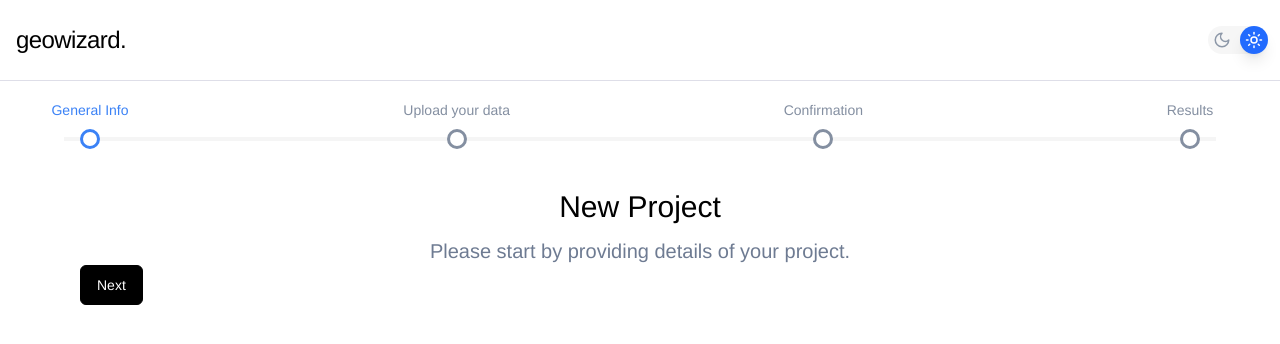
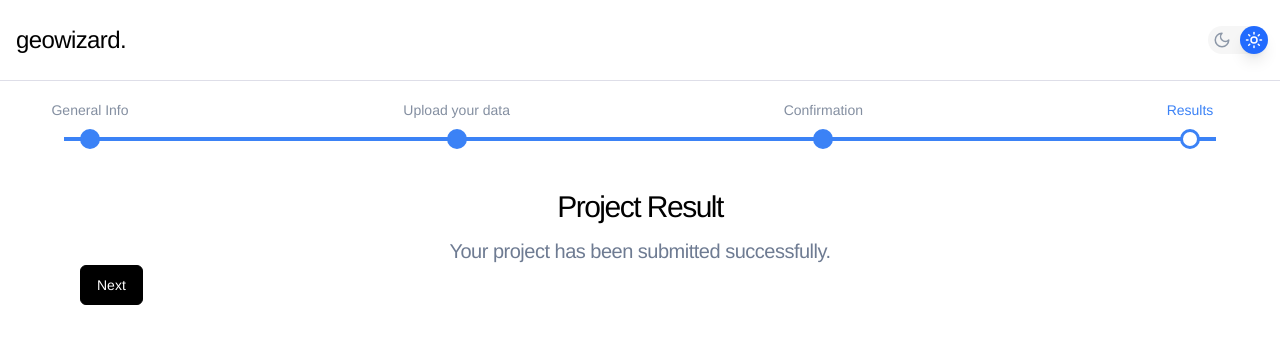
Before and after one commit to Zlvsky/geowizard, a React (Vite) app in the folder apps/app/: page / in a window 1280 px wide. Shown: the top 344 px of the page. Built offline with nearby package versions, Linux system fonts and the light colour scheme.

Commit message:
feat: step titles and descriptions

```diff
--- a/apps/app/src/views/home/_components/StepDescription.tsx
+++ b/apps/app/src/views/home/_components/StepDescription.tsx
@@ -1,17 +1,55 @@
-import React from 'react';
+import { motion } from 'framer-motion'
 
 interface IProps {
-    title: string;
-    description: string;
+  title: string
+  description: string
 }
 
 function StepDescription({ title, description }: IProps) {
-    return (
-        <div className='flex flex-col items-center justify-center gap-3'>
-            <h1 className='text-black dark:text-white text-3xl'>{title}</h1>
-            <p className='text-xl text-slate-text'>{description}</p>
-        </div>
-    );
+  return (
+    <div className="flex flex-col items-center justify-center gap-3">
+      <motion.div
+        initial="hidden"
+        whileInView="visible"
+        viewport={{ once: true }}
+        transition={{
+          duration: 0.1,
+          delay: 0.3,
+          type: 'spring',
+          damping: 10,
+          stiffness: 100
+        }}
+        variants={{
+          visible: { opacity: 1, y: 0 },
+          hidden: { opacity: 0, y: 30 }
+        }}>
+        <h1 className="text-center text-3xl font-medium tracking-tighter text-black dark:text-white">
+          {title}
+        </h1>
+      </motion.div>
+      <motion.div
+        initial="hidden"
+        whileInView="visible"
+        viewport={{ once: true }}
+        transition={{
+          duration: 0.1,
+          delay: 0.4,
+          type: 'spring',
+          damping: 10,
+          stiffness: 100
+        }}
+        variants={{
+          visible: { opacity: 1, y: 0 },
+          hidden: { opacity: 0, y: 30 }
+        }}>
+        <p className="text-slate-text max-w-xl text-center text-xl tracking-tight">
+          {description}
+        </p>
+      </motion.div>
+      {/* <h1 className="text-3xl text-black dark:text-white"></h1> */}
+      {/* <p className="text-slate-text text-xl"></p> */}
+    </div>
+  )
 }
 
-export default StepDescription;
+export default StepDescription
--- a/apps/app/src/views/home/_components/_steps/2_FileUpload.tsx
+++ b/apps/app/src/views/home/_components/_steps/2_FileUpload.tsx
@@ -1,11 +1,14 @@
-import React from 'react';
+import StepDescription from '../StepDescription'
 
 function FileUpload() {
-    return (
-        <div>
-
-        </div>
-    );
+  return (
+    <div className="w-full">
+      <StepDescription
+        title="Upload your geodata"
+        description="Please upload your geojson file."
+      />
+    </div>
+  )
 }
 
-export default FileUpload;
+export default FileUpload
--- a/apps/app/src/views/home/_components/_steps/3_ProjectSummary.tsx
+++ b/apps/app/src/views/home/_components/_steps/3_ProjectSummary.tsx
@@ -1,11 +1,14 @@
-import React from 'react';
+import StepDescription from '../StepDescription'
 
 function ProjectSummary() {
-    return (
-        <div>
-
-        </div>
-    );
+  return (
+    <div className="w-full">
+      <StepDescription
+        title="Check if everything is correct"
+        description="Please check if everything is correct before submitting your project."
+      />
+    </div>
+  )
 }
 
 export default ProjectSummary
--- a/apps/app/src/views/home/_components/_steps/4_ProjectResult.tsx
+++ b/apps/app/src/views/home/_components/_steps/4_ProjectResult.tsx
@@ -1,11 +1,14 @@
-import React from 'react';
+import StepDescription from '../StepDescription'
 
 function ProjectResult() {
-    return (
-        <div>
-
-        </div>
-    );
+  return (
+    <div className="w-full">
+      <StepDescription
+        title="Project Result"
+        description="Your project has been submitted successfully."
+      />
+    </div>
+  )
 }
 
 export default ProjectResult
--- a/apps/app/src/views/home/_context/WizardContext.tsx
+++ b/apps/app/src/views/home/_context/WizardContext.tsx
@@ -12,7 +12,7 @@ interface ContextProps {
 const CustomContext = createContext<CustomContextData | undefined>(undefined)
 
 export function WizardContextProvider({ children }: ContextProps) {
-  const [currentStep, setCurrentStep] = useState(0)
+  const [currentStep, setCurrentStep] = useState(3)
 
   return (
     <CustomContext.Provider
```
